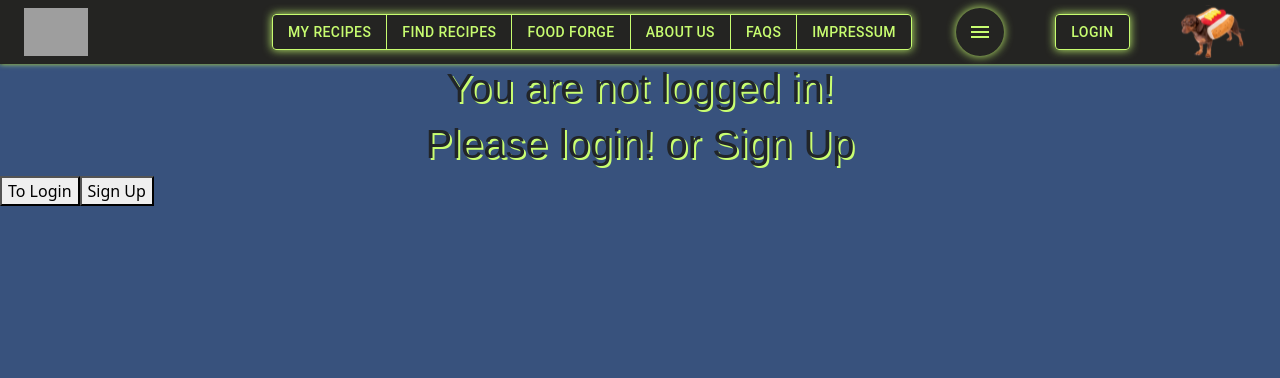
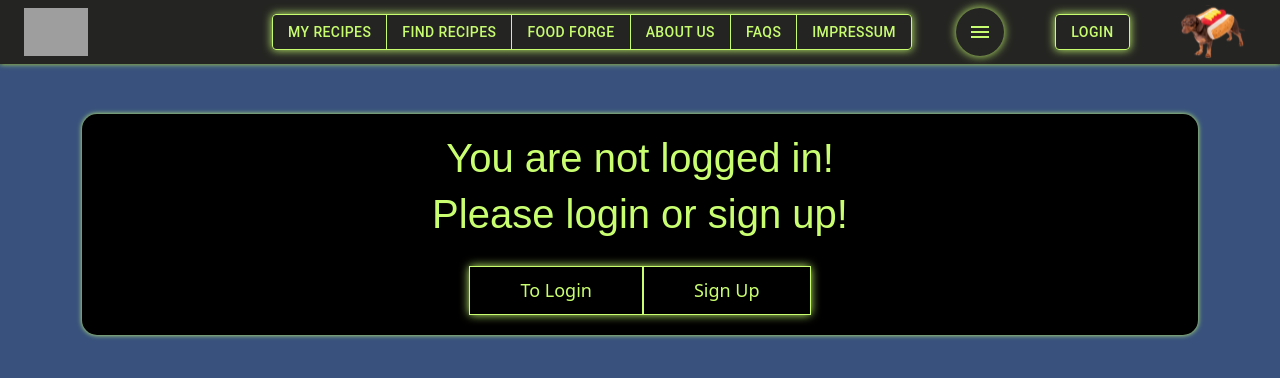
Before and after one commit to SE-TINF22B6/CookHub, a React (Create React App) app in the folder Frontend/: page /foodforge in a window 1280 px wide. Shown: the top 378 px of the page. Built offline with nearby package versions, Linux system fonts and the light colour scheme; no server answers; grey boxes are pictures that could not be loaded.

Commit message:
Added style to NotLoggedIn component

```diff
--- a/Frontend/src/components/NotLoggedIn.tsx
+++ b/Frontend/src/components/NotLoggedIn.tsx
@@ -1,12 +1,23 @@
+import React from 'react';
+import '../style/NotLoggedIn.css';
+import ButtonGroup from "@mui/material/ButtonGroup";
+
 export default function NotLoggedIn() {
-
     return (
-        <>
-            <h1>You are not logged in!</h1>
-            <h1>Please login! or Sign Up</h1>
-            <a href={"/login"}><button>To Login</button></a>
-            <a href={"/signup"}><button>Sign Up</button></a>
-        </>
+        <div className="container">
+            <div className="login-box">
+                <h1 className="login-text">You are not logged in!</h1>
+                <h1 className="login-text">Please login or sign up!</h1>
+                <ButtonGroup
+                    className="button-container">
+                    <a href={"/login"}>
+                        <button className="log-in-button">To Login</button>
+                    </a>
+                    <a href={"/signup"}>
+                        <button className="sign-up-button">Sign Up</button>
+                    </a>
+                </ButtonGroup>
+            </div>
+        </div>
     );
-
 }
--- /dev/null
+++ b/Frontend/src/style/NotLoggedIn.css
@@ -0,0 +1,42 @@
+.container {
+    height: 100vh;
+    text-align: center;
+    margin-top: 50px;
+}
+
+.button-container {
+    display: flex;
+    margin-top: 20px;
+    box-shadow: 0 0 10px #c7fc71;
+}
+
+.login-box {
+    background-color: black;
+    border-radius: 15px;
+    padding: 20px;
+    box-shadow: 0 0 5px #c7fc71;
+    text-align: center;
+}
+
+.login-text {
+    font-family: sans-serif;
+    color: #C9FE71;
+    text-shadow: none;
+}
+
+.log-in-button,
+.sign-up-button {
+    padding: 10px 50px;
+    font-size: 18px;
+    background-color: black;
+    color: #C9FE71;
+    border: 1px solid #C9FE71;
+    box-shadow: 0 0 5px rgba(199, 254, 113, 0);
+    transition: box-shadow 0.3s ease, text-shadow 0.3s ease;
+}
+
+.log-in-button:hover,
+.sign-up-button:hover {
+    box-shadow: 0 0 20px #D2FF8FFF;
+    text-shadow: 0 0 10px #8fd8ff;
+}
```
